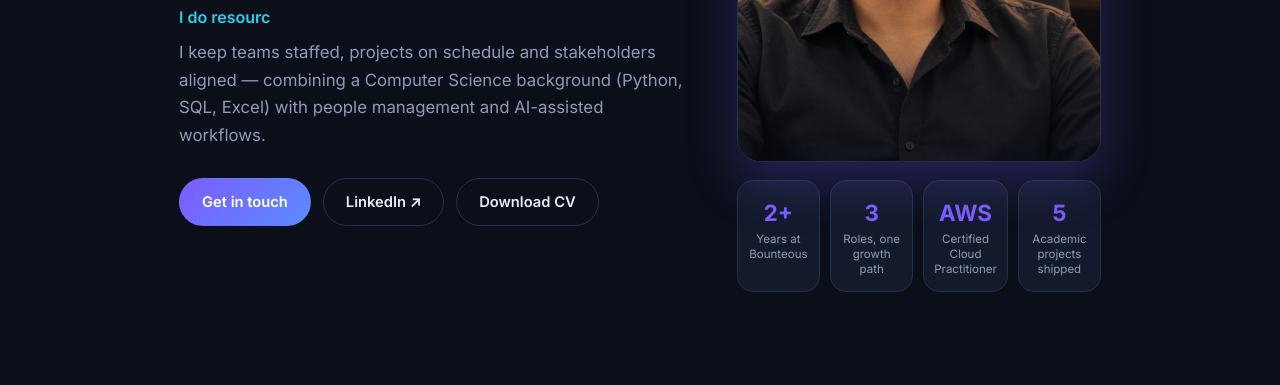
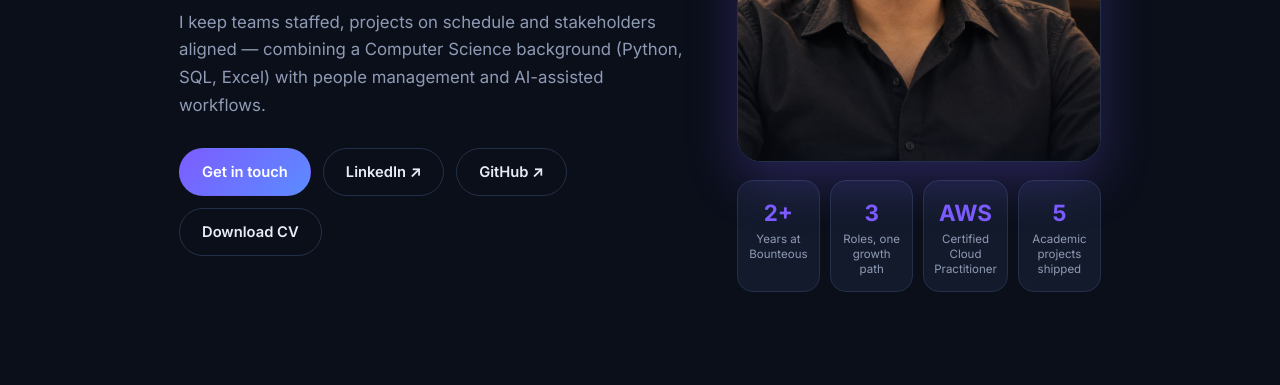
Before and after one commit to mohammedsulemanckk/Portfolio, a plain HTML site: page index.html in a window 1280 px wide. Shown: the part 410-795 px from the top of the page. Drawn offline with Linux system fonts and the light colour scheme.

Commit message:
Add GitHub link to hero and contact

```diff
--- a/index.html
+++ b/index.html
@@ -37,6 +37,7 @@
         <div class="cta">
           <a href="#contact" class="btn">Get in touch</a>
           <a href="https://www.linkedin.com/in/mohammed-suleman-999a12231" target="_blank" rel="noopener" class="btn ghost">LinkedIn ↗</a>
+          <a href="https://github.com/mohammedsulemanckk" target="_blank" rel="noopener" class="btn ghost">GitHub ↗</a>
           <a href="Mohammed Suleman_CV.pdf" class="btn ghost" download>Download CV</a>
         </div>
       </div>
@@ -194,6 +195,7 @@
           <a class="btn" href="mailto:mohammedsulemanckk@gmail.com">mohammedsulemanckk@gmail.com</a>
           <a class="btn ghost" href="tel:+919740657060">+91 97406 57060</a>
           <a class="btn ghost" href="https://www.linkedin.com/in/mohammed-suleman-999a12231" target="_blank" rel="noopener">LinkedIn ↗</a>
+          <a class="btn ghost" href="https://github.com/mohammedsulemanckk" target="_blank" rel="noopener">GitHub ↗</a>
         </div>
       </div>
     </section>
```
